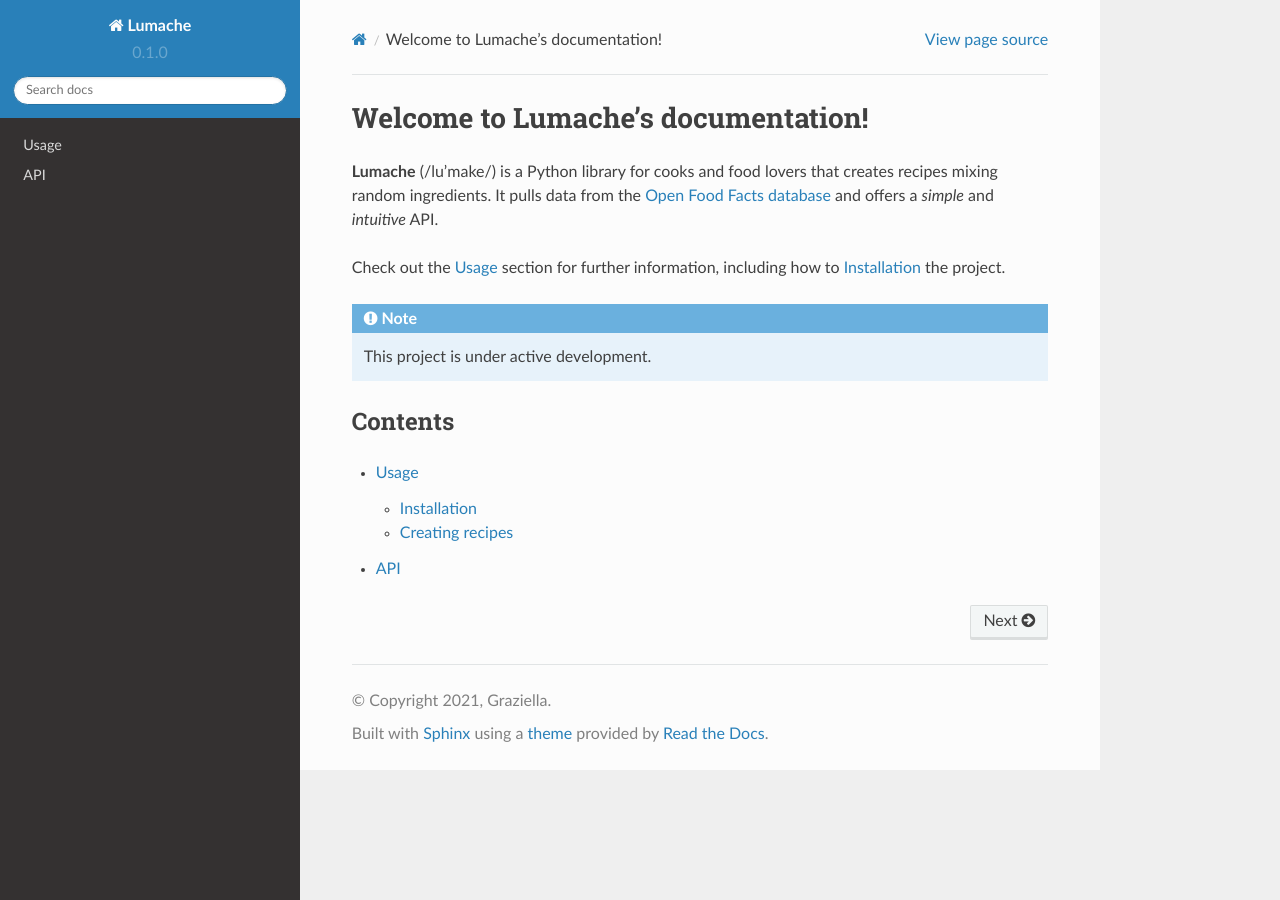
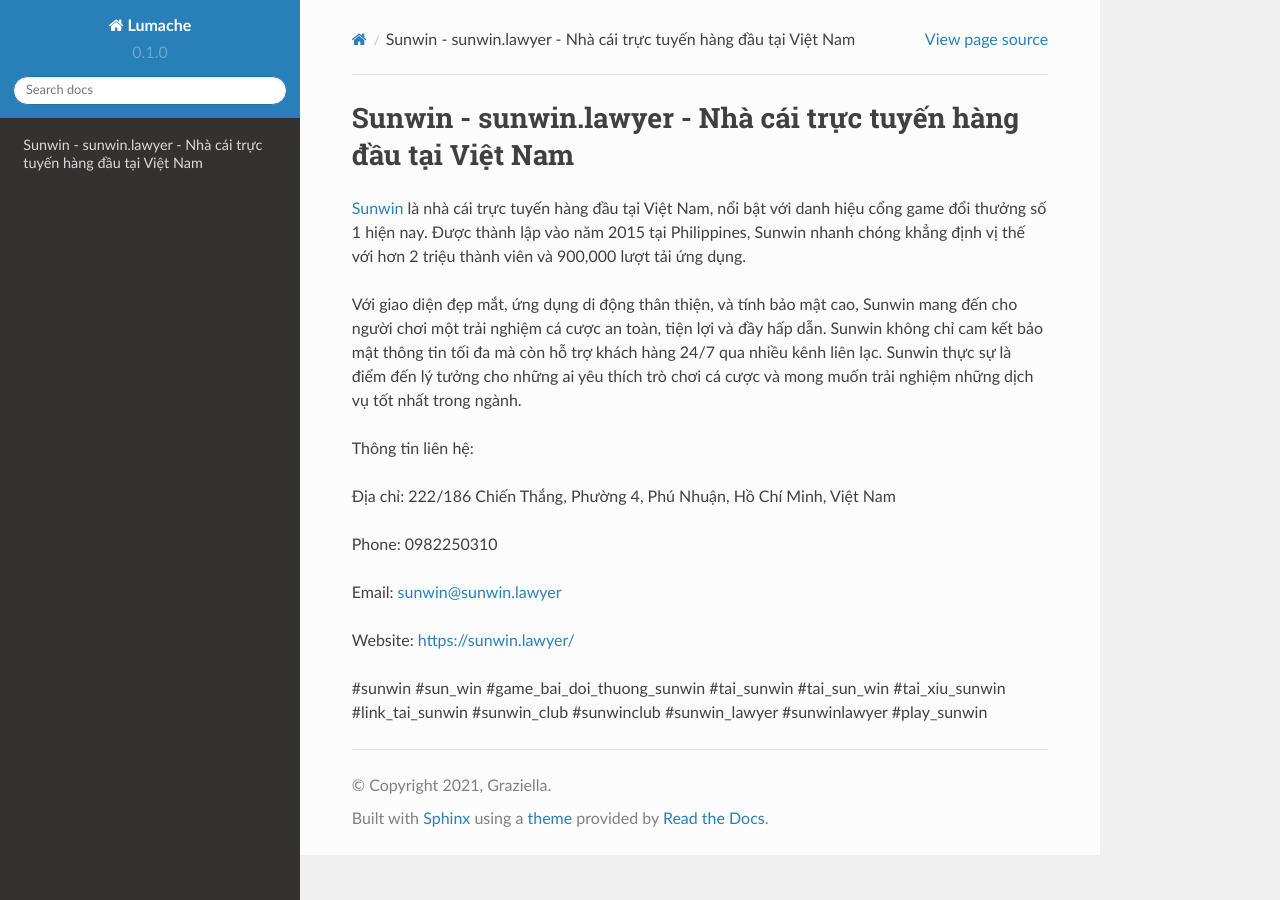
Before and after one commit to vanthanhtuan2022/sunwinlawyer, a Sphinx documentation site: the page built from docs/source/index.rst, in a window 1280 px wide. Built offline with Sphinx 7.4.7 and the Read the Docs theme 2.0.0, drawn with Linux system fonts in a browser that asks for light colours.

Commit message:
Update index.rst

```diff
--- a/docs/source/index.rst
+++ b/docs/source/index.rst
@@ -1,22 +1,18 @@
-Welcome to Lumache's documentation!
+Sunwin - sunwin.lawyer - Nhà cái trực tuyến hàng đầu tại Việt Nam
 ===================================
 
-**Lumache** (/lu'make/) is a Python library for cooks and food lovers
-that creates recipes mixing random ingredients.
-It pulls data from the `Open Food Facts database <https://world.openfoodfacts.org/>`_
-and offers a *simple* and *intuitive* API.
+`Sunwin <https://sunwin.lawyer/>`_ là nhà cái trực tuyến hàng đầu tại Việt Nam, nổi bật với danh hiệu cổng game đổi thưởng số 1 hiện nay. Được thành lập vào năm 2015 tại Philippines, Sunwin nhanh chóng khẳng định vị thế với hơn 2 triệu thành viên và 900,000 lượt tải ứng dụng.
 
-Check out the :doc:`usage` section for further information, including
-how to :ref:`installation` the project.
+Với giao diện đẹp mắt, ứng dụng di động thân thiện, và tính bảo mật cao, Sunwin mang đến cho người chơi một trải nghiệm cá cược an toàn, tiện lợi và đầy hấp dẫn. Sunwin không chỉ cam kết bảo mật thông tin tối đa mà còn hỗ trợ khách hàng 24/7 qua nhiều kênh liên lạc. Sunwin thực sự là điểm đến lý tưởng cho những ai yêu thích trò chơi cá cược và mong muốn trải nghiệm những dịch vụ tốt nhất trong ngành.
 
-.. note::
+Thông tin liên hệ:
 
-   This project is under active development.
+Địa chỉ: 222/186 Chiến Thắng, Phường 4, Phú Nhuận, Hồ Chí Minh, Việt Nam
 
-Contents
---------
+Phone: 0982250310
 
-.. toctree::
+Email: sunwin@sunwin.lawyer
 
-   usage
-   api
+Website: https://sunwin.lawyer/
+
+#sunwin #sun_win #game_bai_doi_thuong_sunwin #tai_sunwin #tai_sun_win #tai_xiu_sunwin #link_tai_sunwin #sunwin_club #sunwinclub #sunwin_lawyer #sunwinlawyer #play_sunwin
```
